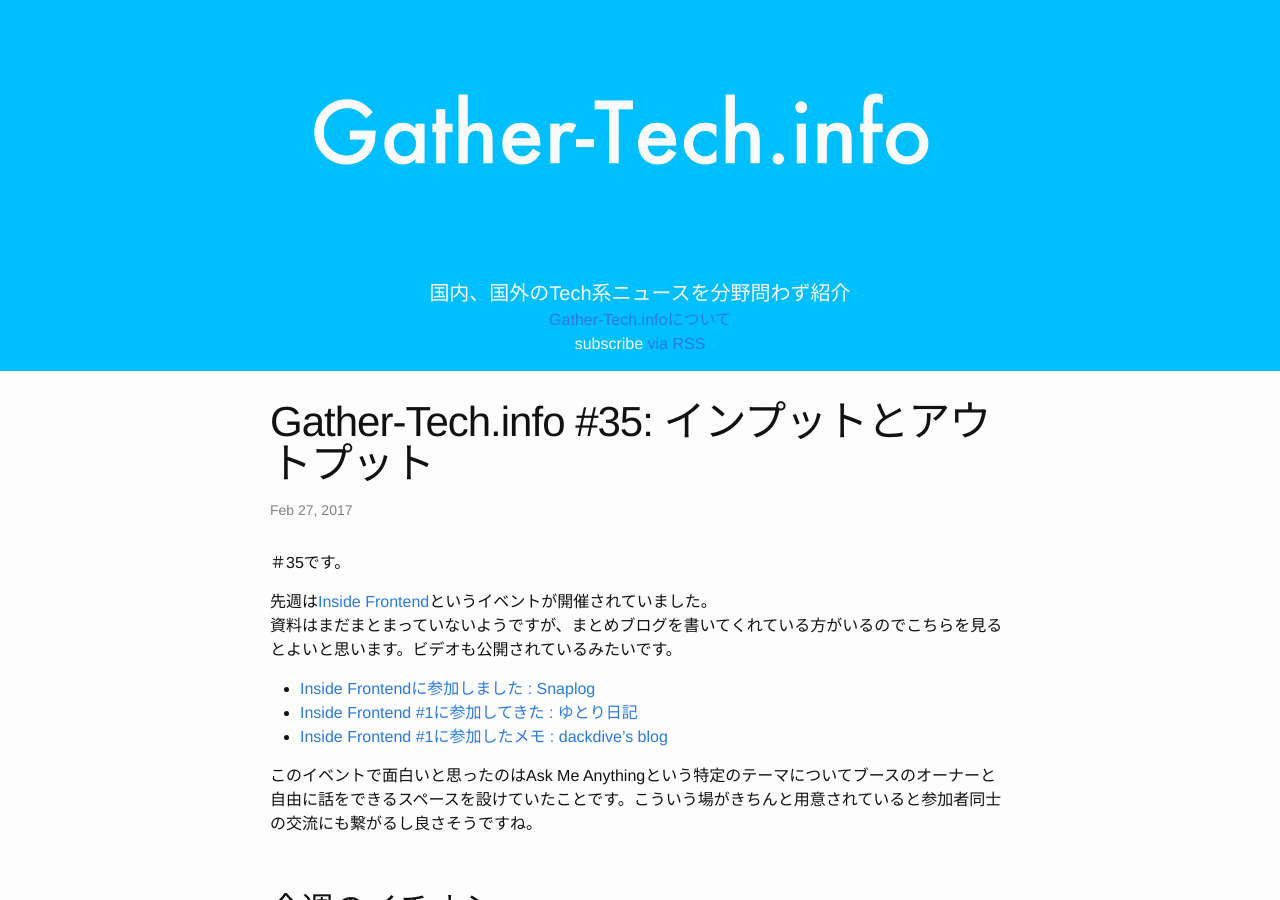
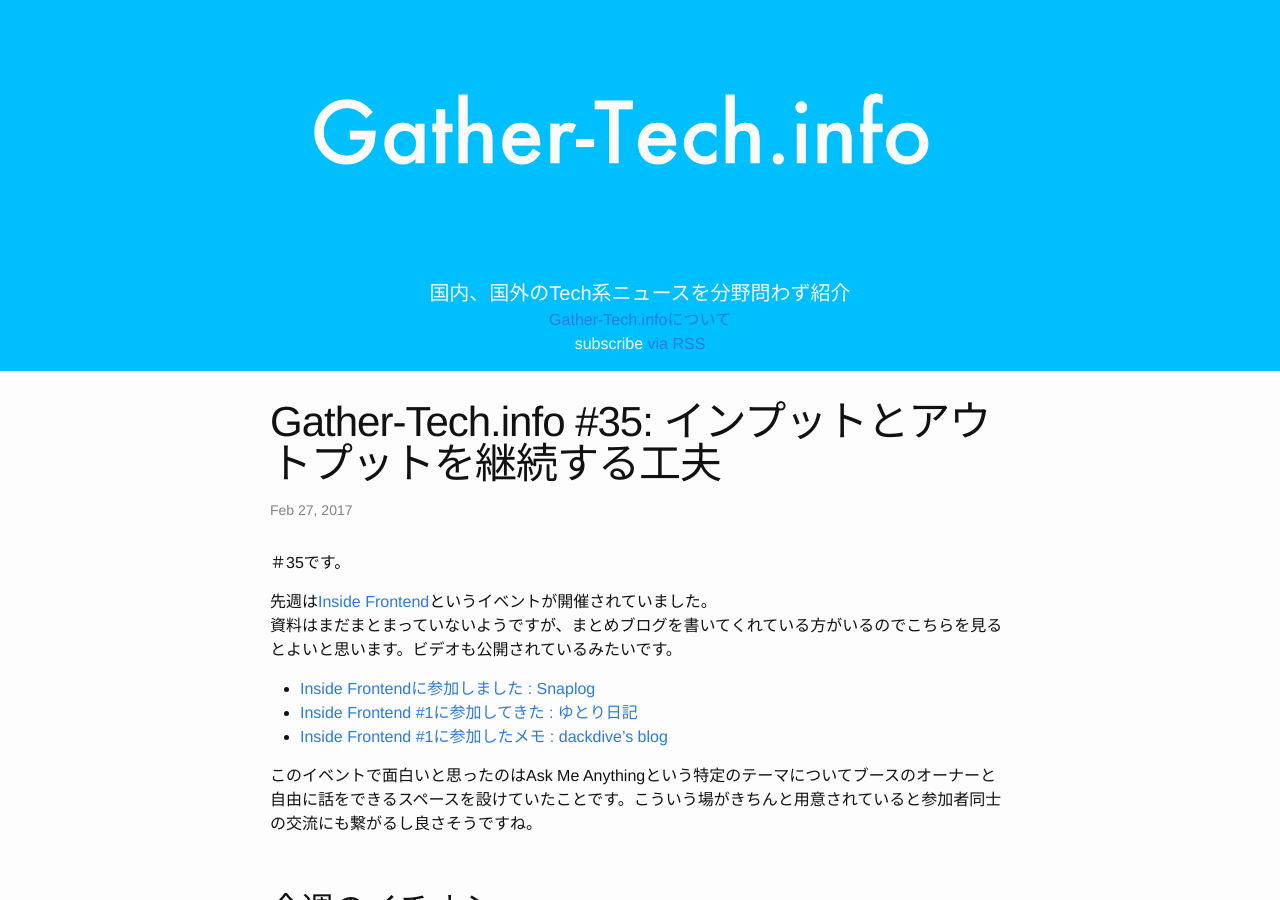
Before and after one commit to Gather-Tech/Gather-Tech.github.io, a Jekyll site: the page built from _posts/2017/2017-02-27-Gather35.md, in a window 1280 px wide and 900 px high. Built offline with Jekyll 4.4.1, drawn with Linux system fonts in a browser that asks for light colours.

Commit message:
change title

```diff
--- a/_posts/2017/2017-02-27-Gather35.md
+++ b/_posts/2017/2017-02-27-Gather35.md
@@ -1,6 +1,6 @@
 ---
 layout: post
-title:  "Gather-Tech.info #35: インプットとアウトプット"
+title:  "Gather-Tech.info #35: インプットとアウトプットを継続する工夫"
 date:   2017-02-27
 categories: news
 ---
```
